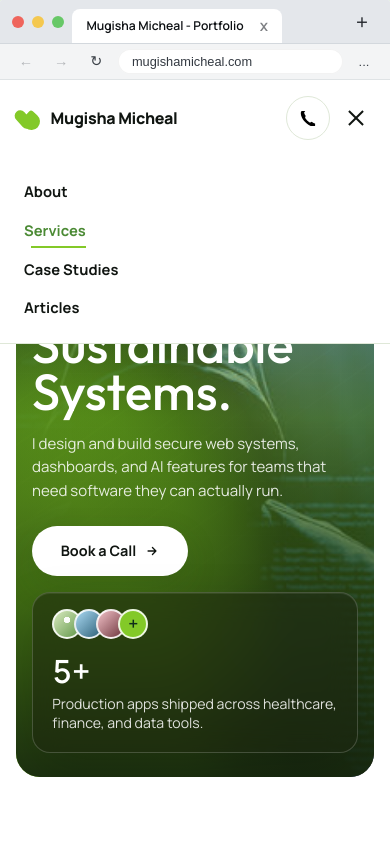
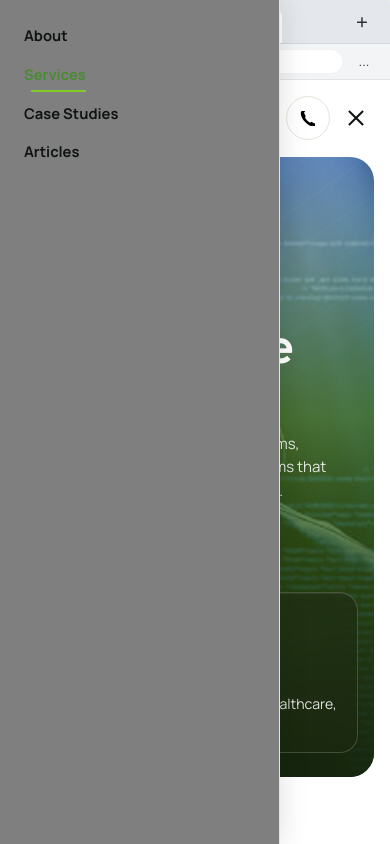
Before and after one commit to Micjeal/mick, a plain HTML site: page index.html in a window 390 px wide. Both pictures are taken after a click on the button 356 px from the left and 118 px from the top of the page. Shown: the top 844 px of the page. Drawn offline with Linux system fonts and the light colour scheme.

Commit message:
Style mobile navbar to slide from left with overlay

```diff
--- a/assets/css/style.css
+++ b/assets/css/style.css
@@ -2651,20 +2651,38 @@ body.is-scrolled .site-header {
     height: 76px;
   }
   .main-nav {
-    display: none;
-    position: absolute;
-    top: 76px;
+    position: fixed;
+    top: 0;
     left: 0;
-    right: 0;
+    bottom: 0;
+    width: 280px;
     flex-direction: column;
     align-items: flex-start;
     gap: var(--space-2);
     background: #fff;
-    border-bottom: 1px solid var(--color-border);
+    border-right: 1px solid var(--color-border);
     padding: var(--space-3);
+    transform: translateX(-100%);
+    transition: transform 0.3s var(--ease-out);
+    z-index: 1000;
+    box-shadow: 4px 0 24px rgba(0, 0, 0, 0.1);
   }
   .main-nav.is-open {
-    display: flex;
+    transform: translateX(0);
+  }
+  .main-nav::before {
+    content: '';
+    position: fixed;
+    inset: 0;
+    background: rgba(0, 0, 0, 0.5);
+    opacity: 0;
+    pointer-events: none;
+    transition: opacity 0.3s var(--ease-out);
+    z-index: -1;
+  }
+  .main-nav.is-open::before {
+    opacity: 1;
+    pointer-events: auto;
   }
   .nav-toggle {
     display: flex;
```
